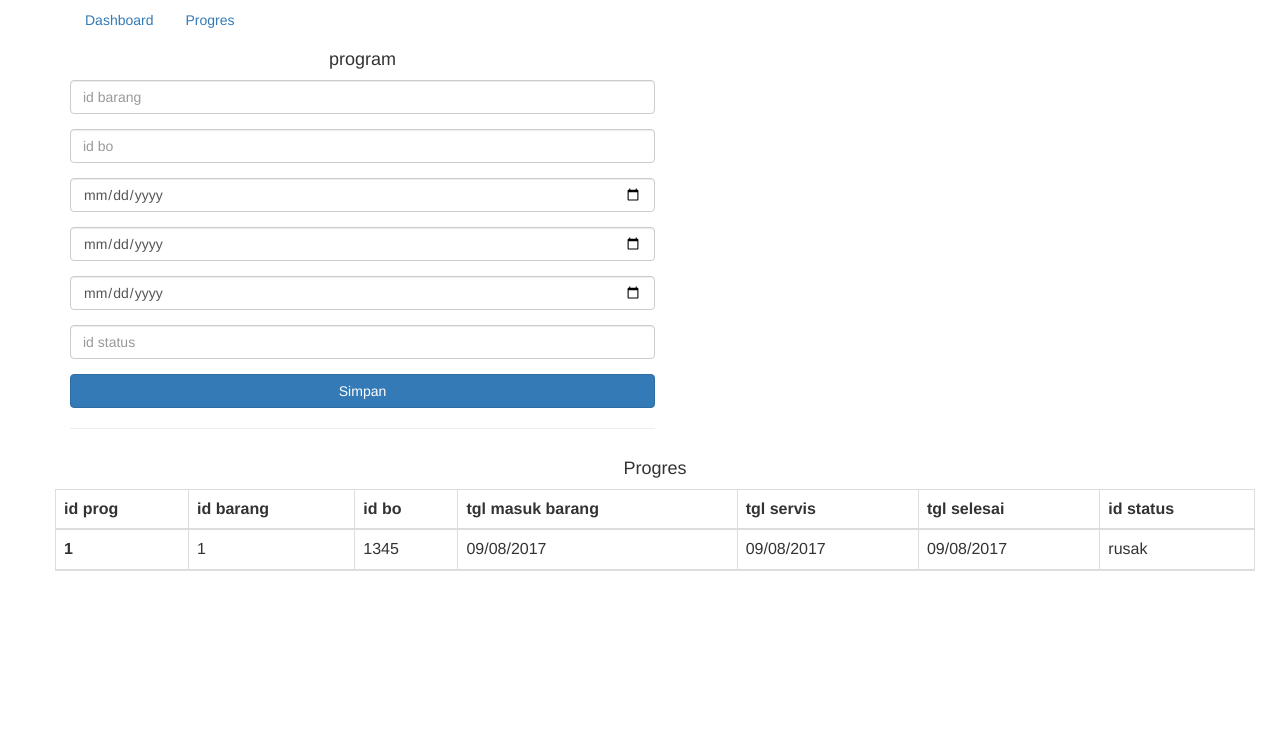
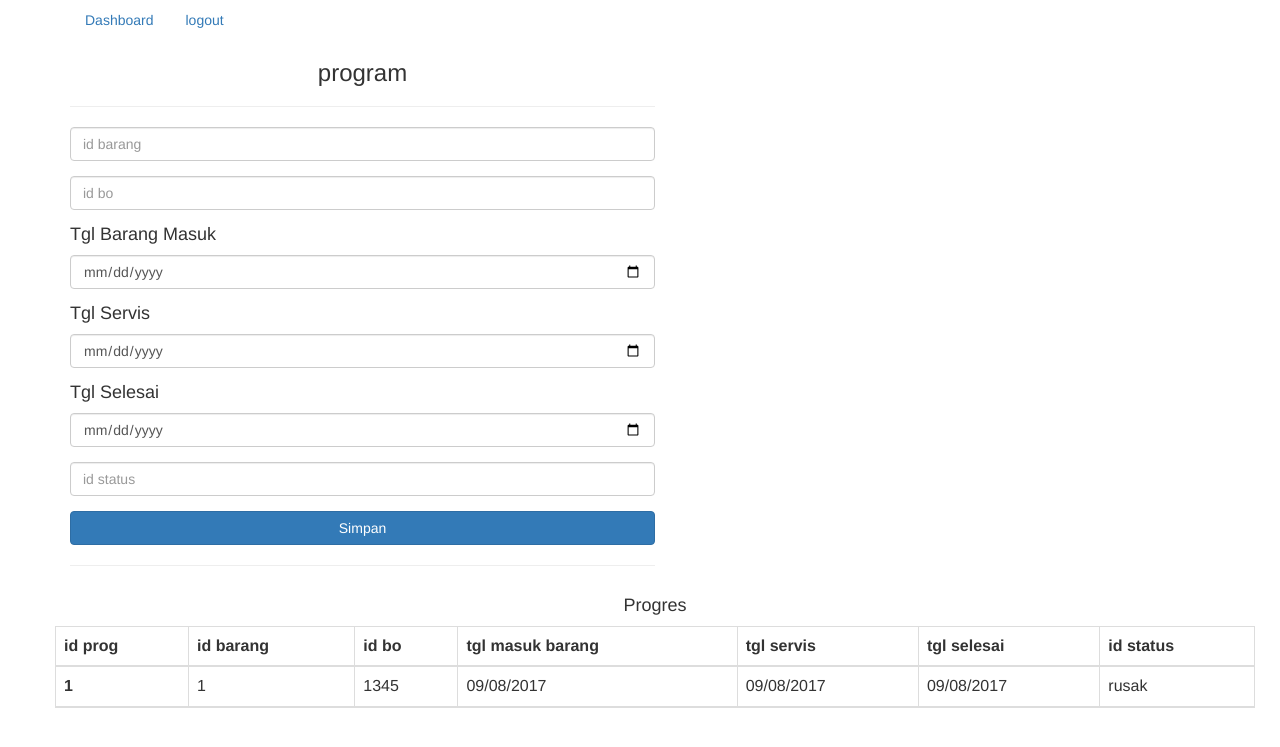
Before and after one commit to gandhi-idn/sidabar, a CodeIgniter app: the page made by application/views/progres.php in a window 1280 px wide. Shown: the top 747 px of the page. Run offline with CodeIgniter, Linux system fonts and the light colour scheme; data that the repository does not hold is empty.

Commit message:
tambahkan label di input tgl halaman progres

```diff
--- a/application/views/progres.php
+++ b/application/views/progres.php
@@ -6,7 +6,7 @@
     </head>
     <ul class="nav nav-pills">
         <li role="presentation" class="enabled"><a href="<?= base_url('index.php/main/dashboard'); ?>">Dashboard</a></li>
-        <li role="presentation" class="enabled"><a href="#">Progres</a></li>
+        <li role="presentation" class="enabled"><a href="<?= base_url('index.php/main/login'); ?>">logout</a></li>
     </ul>
     <div class="text-center">
         <div>
@@ -24,26 +24,30 @@
                             <div class="col-lg">
                                 <div class="p-5">
                                     <div class="text-center">
-                                        <h1 class="h4 text-gray-900 mb-4">program</h1>
+                                        <h1 class="h3 text-gray">program</h1>
                                     </div>
+                                    <hr>
                                     <form class="user" methot="POST" action="#">
                                         <div class="form-group">
-                                            <input type="text" class="form-control form-control-user" id="" placeholder="id barang" name="id barang" value="<?= set_value('fullname') ?>">
+                                            <input type="text" class="form-control form-control-user" id="" placeholder="id barang" name="id_barang" value="<?= set_value('fullname') ?>">
                                             <?= form_error('id barang', '<small class="tex-danger pl-3">', '</small>') ?>
                                         </div>
                                         <div class="form-group">
-                                            <input type="text" class="form-control form-control-user" id="" placeholder="id bo" name="id bo" value="<?= set_value('fullname') ?>">
+                                            <input type="text" class="form-control form-control-user" id="" placeholder="id bo" name="id_bo" value="<?= set_value('fullname') ?>">
                                             <?= form_error('id bo', '<small class="tex-danger pl-3">', '</small>') ?>
                                         </div>
                                         <div class="form-group">
-                                            <input type="date" class="form-control form-control-user" id="" placeholder="tgl masuk barang" name="tgl masuk barang" value="<?= set_value('fullname') ?>">
+                                            <div class="h4 text-gray-900 mb-4">Tgl Barang Masuk</div>
+                                            <input type="date" class="form-control form-control-user" id="" placeholder="tgl barang masuk" name="tgl_masuk_barang" value="<?= set_value('fullname') ?>">
                                             <?= form_error('tgl masuk barang', '<small class="tex-danger pl-3">', '</small>') ?>
                                         </div>
                                         <div class="form-group">
-                                            <input type="date" class="form-control form-control-user" id="" placeholder="tgl servis" name="tgl servis" value="<?= set_value('fullname') ?>">
+                                            <div class="h4 text-gray-900 mb-4">Tgl Servis</div>
+                                            <input type="date" class="form-control form-control-user" id="" placeholder="tgl servis" name="tgl_servis" value="<?= set_value('fullname') ?>">
                                             <?= form_error('tgl servis', '<small class="tex-danger pl-3">', '</small>') ?>
                                         </div>
                                         <div class="form-group">
+                                            <div class="h4 text-gray-900 mb-4">Tgl Selesai</div>
                                             <input type="date" class="form-control form-control-user" id="" placeholder="tgl selesai" name="tgl_selesai" value="<?= set_value('fullname') ?>">
                                             <?= form_error('tgl selesai', '<small class="tex-danger pl-3">', '</small>') ?>
                                         </div>
```
